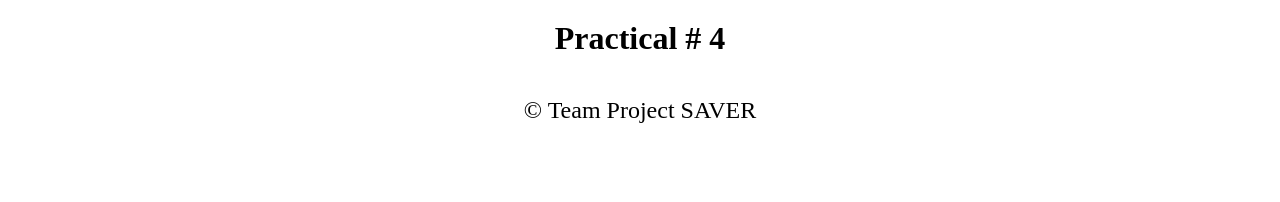
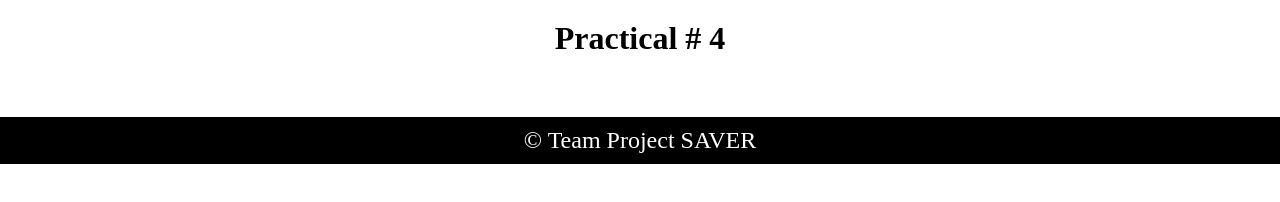
Before and after one commit to patrickbasamot/Practical-Web, a plain HTML site: page index.html in a window 1280 px wide. Drawn offline with Linux system fonts and the light colour scheme; no server answers.

Commit message:
Styles Styles Styling

```diff
--- a/style.css
+++ b/style.css
@@ -35,5 +35,9 @@ img{
 }
 footer{
     text-align: center;
+    background-color: black;
+    color: white;
+    padding: 10px;
+    margin-top: 20px;
     font-size: 1.5em;
 }
```
